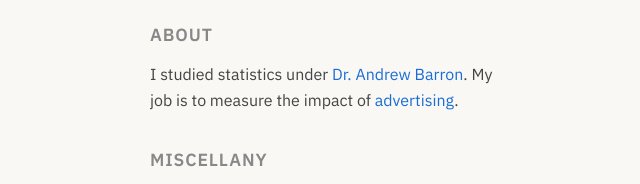
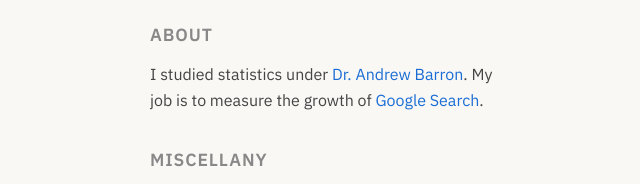
Before and after one commit to dylanpotteroconnell/dylanpotteroconnell.github.io, a plain HTML site: page index.html in a window 1280 px wide. Shown: the part 213-397 px from the top of the page, 310-950 px from the left. Drawn offline with Linux system fonts and the light colour scheme.

Commit message:
updated job title

```diff
--- a/index.html
+++ b/index.html
@@ -20,7 +20,9 @@
 
         <section>
             <h2>About</h2>
-            <p class="about">I studied statistics under <a href="https://en.wikipedia.org/wiki/Andrew_R._Barron_(statistician)">Dr. Andrew Barron</a>. My job is to measure the impact of <a href="https://en.wikipedia.org/wiki/Advertising">advertising</a>.</p>
+            <p class="about">I studied statistics under <a
+                    href="https://en.wikipedia.org/wiki/Andrew_R._Barron_(statistician)">Dr. Andrew Barron</a>. My job
+                is to measure the growth of <a href="https://www.google.com/">Google Search</a>.</p>
         </section>
 
         <section>
```
